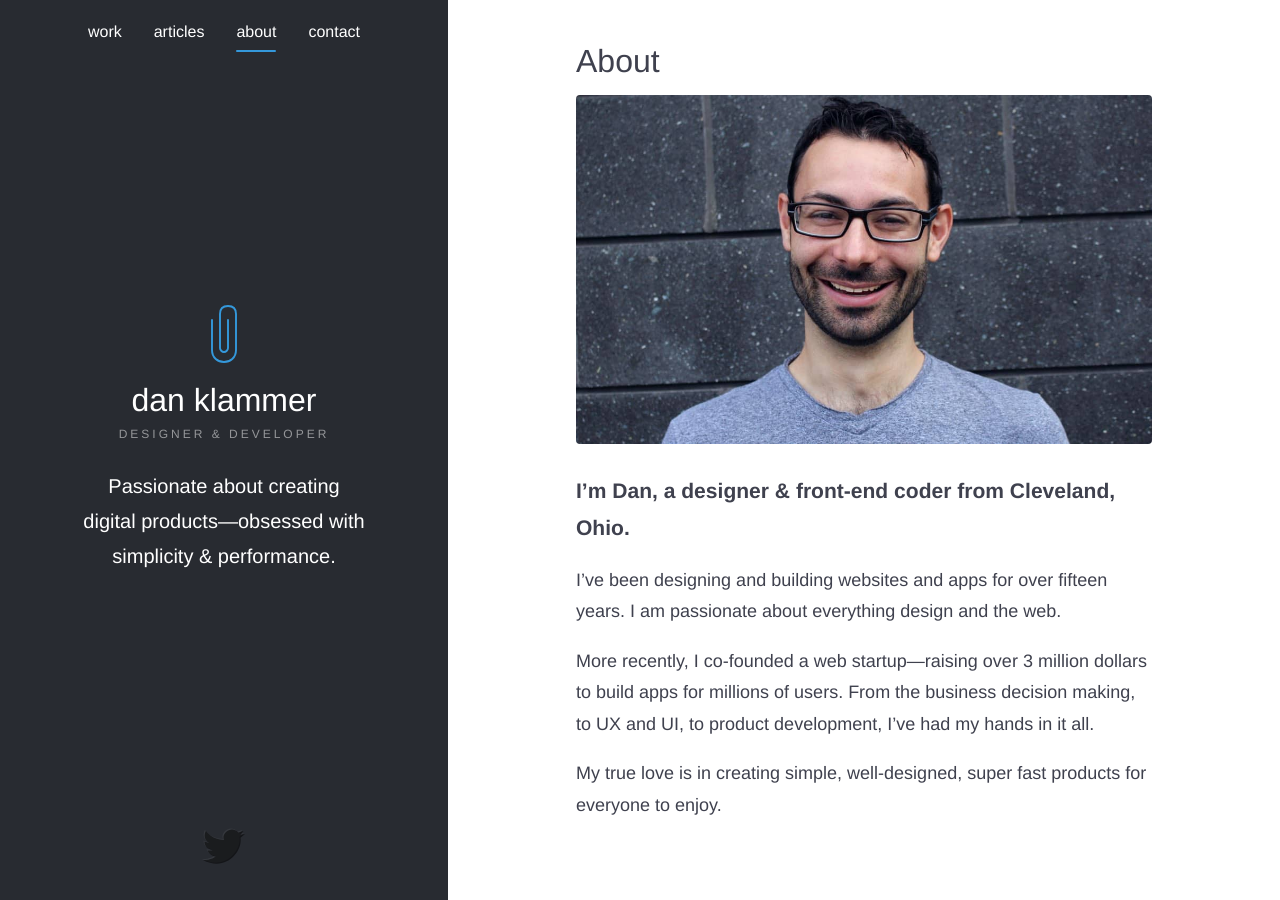
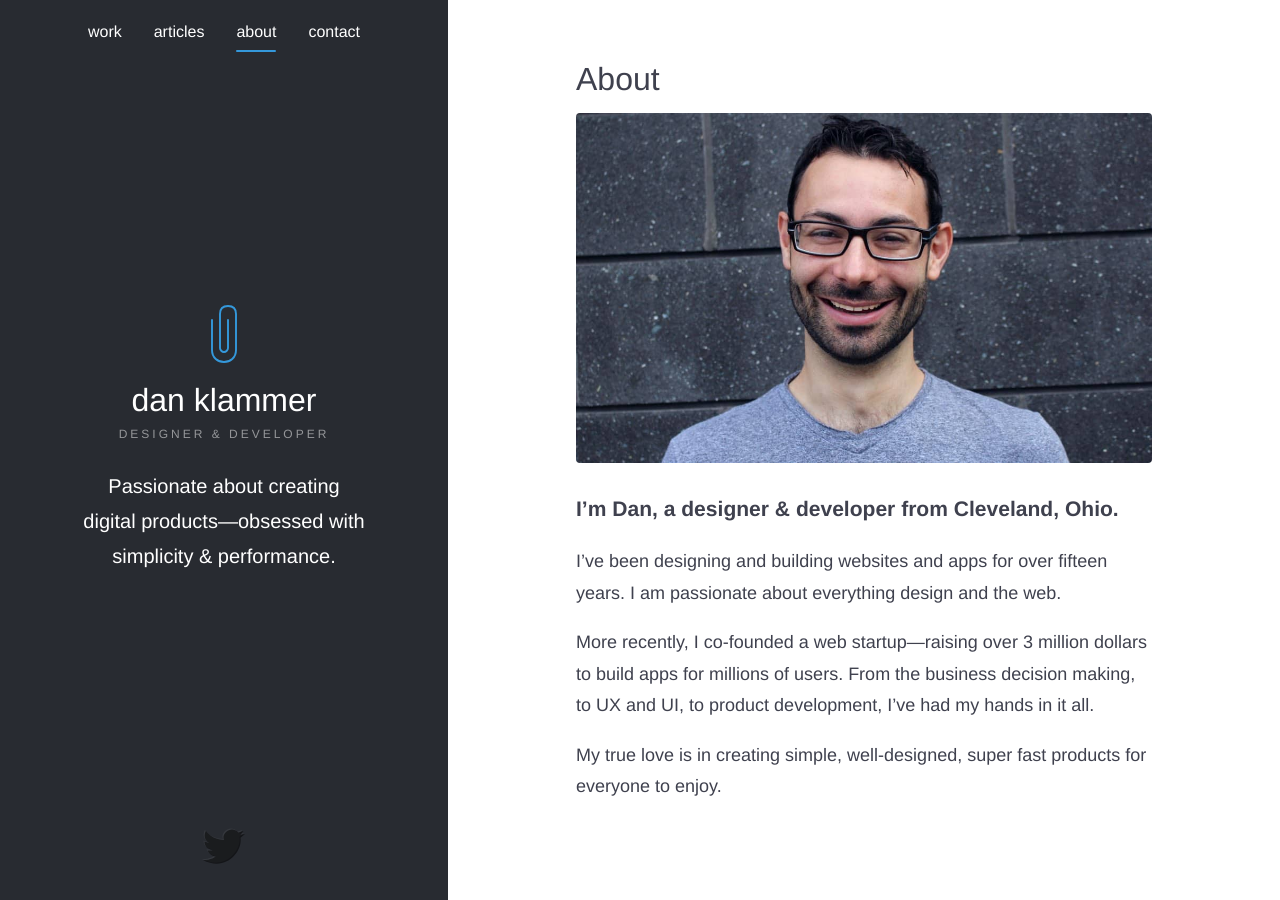
Before and after one commit to danklammer/danklammer.github.io, a Jekyll site: the page built from about.md, in a window 1280 px wide. Built offline with Jekyll 4.4.1, drawn with Linux system fonts in a browser that asks for light colours.

Commit message:
Small copy change to fix widow

```diff
--- a/about.md
+++ b/about.md
@@ -6,7 +6,7 @@ permalink: /about/
 
 ![This is me!](/img/about/dan-klammer.jpg){:id: .br3 }
 
-### **I'm Dan, a designer &amp; front-end coder from Cleveland, Ohio.**
+### **I'm Dan, a designer &amp; developer from Cleveland, Ohio.**
 
 I’ve been designing and building websites and apps for over fifteen years. I am passionate about everything design and the web.
 
```
